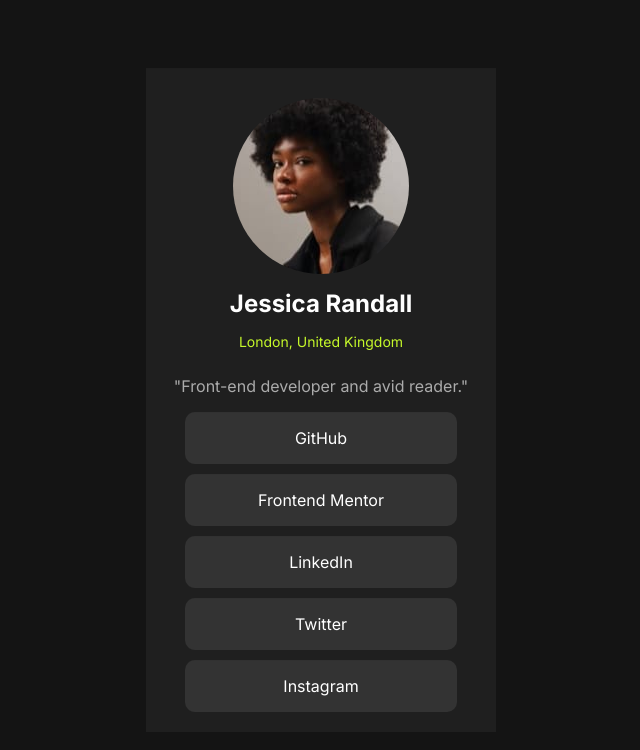
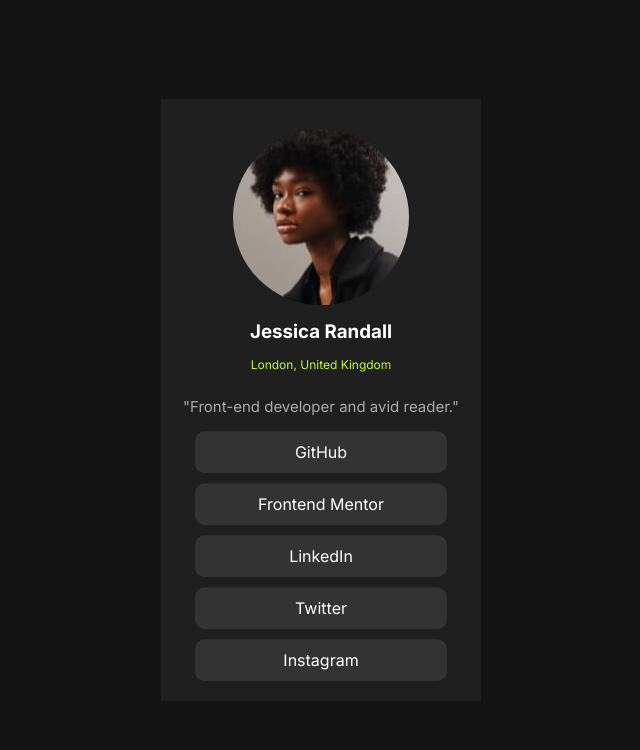
Before and after one commit to asem-hasan/ChallengOne, a plain HTML site: page index.html in a window 1280 px wide. Shown: the whole page, without its empty margins (319-959 px from the left). Drawn offline with Linux system fonts and the light colour scheme.

Commit message:
editing 2

```diff
--- a/css/main.css
+++ b/css/main.css
@@ -17,7 +17,7 @@
 
 .container {
       position: relative;
-      width: 350px;
+      width: 320px;
       background-color: hsl(0, 0%, 12%);
 }
 
@@ -34,7 +34,7 @@
       margin: 30px 0 10px;
 }
 
-.container .info h2 {
+.container .info h3 {
       color: white;
       text-align: center;
       margin-top: 5px;
@@ -42,7 +42,7 @@
 
 .container .info .city {
       color: hsl(75, 94%, 57%);
-      font-size: 14px;
+      font-size: 12px;
       text-align: center;
       margin-top: -5px;
 }
@@ -51,6 +51,7 @@
       color: #ababab;
       text-align: center;
       padding-top: 10px;
+      font-size: 15px;
 }
 .container .links {
       display: flex;
@@ -61,10 +62,10 @@
 }
 
 .container .links a {
-      width: 270px;
+      width: 250px;
       color: white;
       text-align: center;
-      padding: 15px 0;
+      padding: 10px 0;
       border: 1px solid transparent;
       margin-bottom: 10px;
       border-radius: 10px;
--- a/index.html
+++ b/index.html
@@ -19,7 +19,7 @@
         <img src="./assets/images/avatar-jessica.jpeg" alt="">
       </div>
       <div class="info">
-        <h2>Jessica Randall</h2>
+        <h3>Jessica Randall</h3>
         <p class="city">London, United Kingdom</p>
         <p>"Front-end developer and avid reader."</p>
       </div>
```
